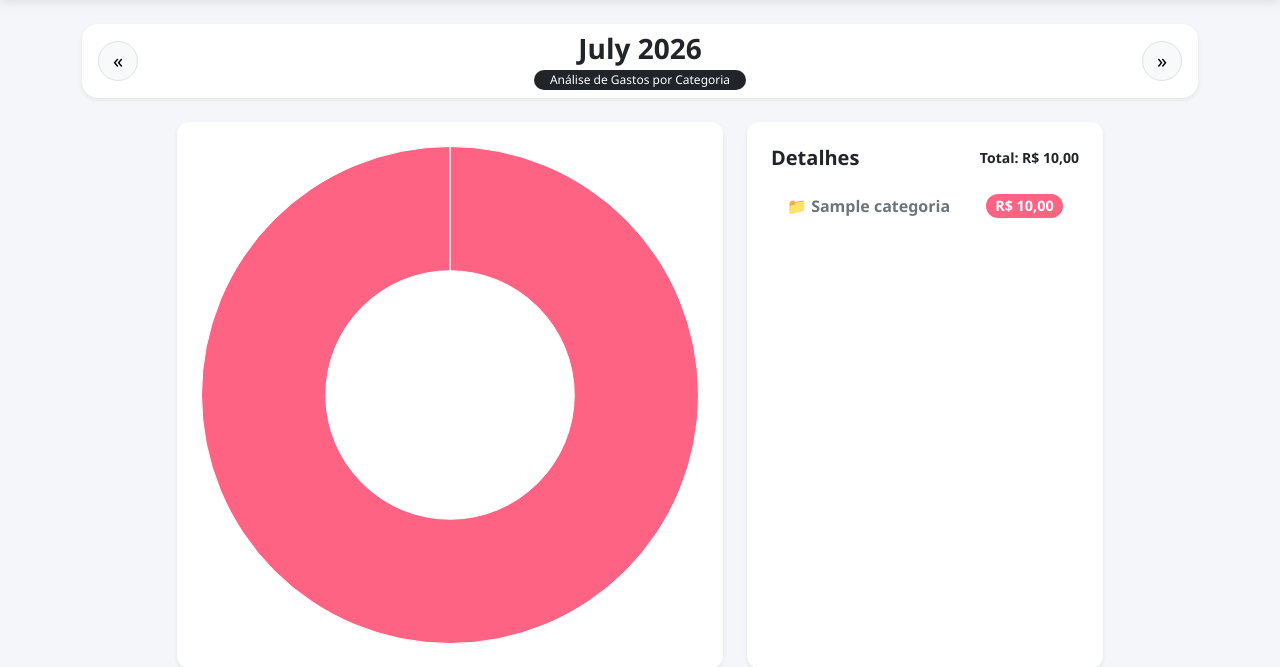
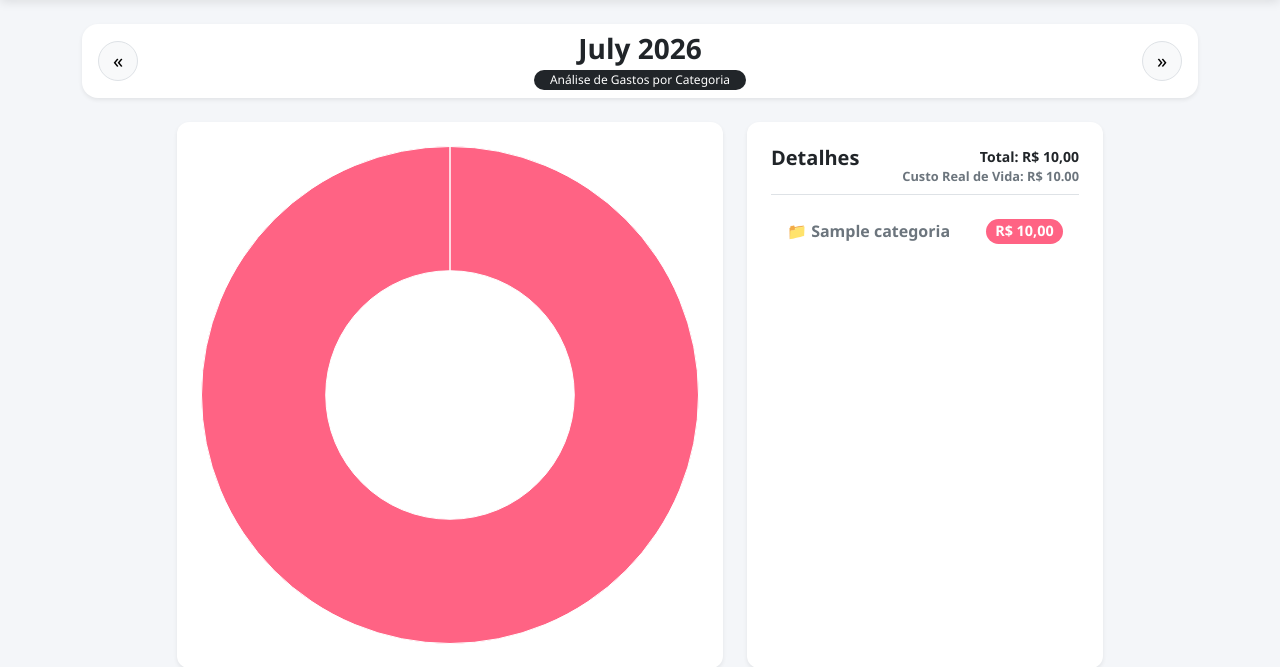
Before and after one commit to laysearaujo/fin_control, a Django app: page /relatorios/categorias/ in a window 1280 px wide. Shown: the part 62-729 px from the top of the page. Run offline with Django 5.2, Linux system fonts and the light colour scheme; tables that the repository leaves empty hold one stand-in row (values such as "Sample post").

Commit message:
feat: Total real

```diff
--- a/finance/templates/relatorio_categorias.html
+++ b/finance/templates/relatorio_categorias.html
@@ -28,9 +28,16 @@
 
     <div class="col-md-4">
         <div class="card card-custom p-4 shadow-sm h-100">
-            <div class="d-flex justify-content-between align-items-center mb-3">
+            <div class="d-flex justify-content-between align-items-start mb-3 border-bottom pb-2">
                 <h5 class="fw-bold m-0">Detalhes</h5>
-                <span class="text-dark small fw-bold" id="total-detalhes"></span>
+                <div class="text-end">
+                    <!-- O Total Geral (Tudo o que está no gráfico) -->
+                    <span class="text-dark small fw-bold d-block" id="total-detalhes"></span>
+                    <!-- O Custo Real calculado (Sem os aportes) -->
+                    <span class="text-secondary fw-semibold d-block" style="font-size: 0.8rem;">
+                        Custo Real de Vida: R$ {{ custo_mensal_real|floatformat:2 }}
+                    </span>
+                </div>
             </div>
             <ul class="list-group list-group-flush" id="lista-detalhes">
                 </ul>
@@ -52,7 +59,6 @@
     ];
 
     const totalGeral = valores.reduce((a, b) => a + b, 0);
-
     document.getElementById('total-detalhes').innerText = `Total: R$ ${totalGeral.toLocaleString('pt-BR', { minimumFractionDigits: 2, maximumFractionDigits: 2 })}`;
 
     // Cria a lista lateral com links clicáveis para abrir o detalhamento
--- a/finance/views.py
+++ b/finance/views.py
@@ -883,8 +883,7 @@ def apagar_transacao(request, id):
     return redirect(request.META.get('HTTP_REFERER', '/'))
 
 def relatorio_categorias(request):
-    """Gera dados para o gráfico de pizza de qualquer mês selecionado"""
-    # Define o mês (Padrão: Atual)
+    """Gera dados para o gráfico de pizza filtrando o custo de vida real"""
     mes_url = request.GET.get('mes')
     ano_url = request.GET.get('ano')
     data_hoje = timezone.now().date()
@@ -893,31 +892,22 @@ def relatorio_categorias(request):
         if mes_url and ano_url:
             mes = int(mes_url)
             ano = int(ano_url)
-
-            # Ajuste inteligente caso passe de 12 ou caia abaixo de 1
-            if mes > 12:
-                mes = 1
-                ano += 1
-            elif mes < 1:
-                mes = 12
-                ano -= 1
-
+            if mes > 12: mes = 1; ano += 1
+            elif mes < 1: mes = 12; ano -= 1
             data_ref = date(ano, mes, 1)
         else:
             mes = data_hoje.month
             ano = data_hoje.year
             data_ref = date(ano, mes, 1)
-
     except (ValueError, TypeError):
         mes = data_hoje.month
         ano = data_hoje.year
         data_ref = date(ano, mes, 1)
 
-    # Identifica o mês anterior e o próximo para gerar os links das setinhas
     mes_anterior = data_ref - relativedelta(months=1)
     proximo_mes = data_ref + relativedelta(months=1)
 
-    # 1. Gastos via Débito/Dinheiro (IGNORANDO O PAGAMENTO DA FATURA!)
+    # 1. Gastos via Débito/Dinheiro (Ignorando pagamento de fatura)
     gastos_avulsos = Transacao.objects.filter(
         eh_cartao=False,
         eh_pagamento_fatura=False,
@@ -925,7 +915,7 @@ def relatorio_categorias(request):
         data_compra__year=ano
     ).values('categoria__id', 'categoria__nome').annotate(total=Sum('valor_total'))
 
-    # 2. Gastos via Cartão (Parcelas que caem neste mês)
+    # 2. Gastos via Cartão (Parcelas do mês)
     parcelas = Parcela.objects.filter(
         data_vencimento__month=mes,
         data_vencimento__year=ano
@@ -936,45 +926,48 @@ def relatorio_categorias(request):
 
     dados_finais = {}
 
-    # Soma os avulsos
     for g in gastos_avulsos:
         nome = g['categoria__nome'] or 'Sem Categoria'
         cat_id = g['categoria__id'] or None
-
-        if nome not in dados_finais:
-            dados_finais[nome] = [0.0, cat_id]
+        if nome not in dados_finais: dados_finais[nome] = [0.0, cat_id]
         dados_finais[nome][0] += float(g['total'] or 0)
 
-    # Soma as parcelas de cartão
     for p in parcelas:
         nome = p.transacao.categoria.nome if p.transacao.categoria else 'Sem Categoria'
         cat_id = p.transacao.categoria.id if p.transacao.categoria else None
-
-        if nome not in dados_finais:
-            dados_finais[nome] = [0.0, cat_id]
+        if nome not in dados_finais: dados_finais[nome] = [0.0, cat_id]
         dados_finais[nome][0] += float(p.valor or 0)
 
-    # Soma as assinaturas do cartão
     for f in fixos_cartao:
         nome = f.categoria.nome if f.categoria else 'Sem Categoria'
         cat_id = f.categoria.id if f.categoria else None
-
-        if nome not in dados_finais:
-            dados_finais[nome] = [0.0, cat_id]
+        if nome not in dados_finais: dados_finais[nome] = [0.0, cat_id]
         dados_finais[nome][0] += float(f.valor_previsto or 0)
 
-    # Ordena o dicionário pelo valor de forma decrescente (mais caro para o mais barato)
-    dados_ordenados = sorted(
-        dados_finais.items(),
-        key=lambda item: item[1][0],
-        reverse=True
-    )
+    # === CÁLCULO DO CUSTO REAL VS APORTES (CORRIGIDO) ===
+    total_geral_saidas = 0.0
+    total_aportes_investimentos = 0.0
 
-    # Prepara as listas para o Chart.js e HTML com os dados já ordenados
+    # Palavras-chave que indicam que a categoria é um investimento/aporte
+    palavras_chave_aportes = ['aporte', 'investimento', 'poupança', 'caixinha', 'reserva']
+
+    for nome, dados in dados_finais.items():
+        valor_gasto = dados[0]
+        total_geral_saidas += valor_gasto
+
+        # Converte o nome para minúsculo e verifica se contém alguma das palavras-chave
+        nome_minusculo = nome.lower()
+        if any(palavra in nome_minusculo for palavra in palavras_chave_aportes):
+            total_aportes_investimentos += valor_gasto
+
+    custo_mensal_real = total_geral_saidas - total_aportes_investimentos
+
+    # Ordena o gráfico/lista de forma decrescente
+    dados_ordenados = sorted(dados_finais.items(), key=lambda item: item[1][0], reverse=True)
+
     labels = []
     valores = []
     ids_categorias = []
-
     for nome, dados in dados_ordenados:
         labels.append(nome)
         valores.append(dados[0])
@@ -988,7 +981,9 @@ def relatorio_categorias(request):
         'prox_mes_url': f"?mes={proximo_mes.month}&ano={proximo_mes.year}",
         'labels': labels,
         'data': valores,
-        'ids_categorias': ids_categorias
+        'ids_categorias': ids_categorias,
+        'custo_mensal_real': custo_mensal_real,
+        'total_aportes': total_aportes_investimentos
     })
 
 def relatorio_anual(request):
```
